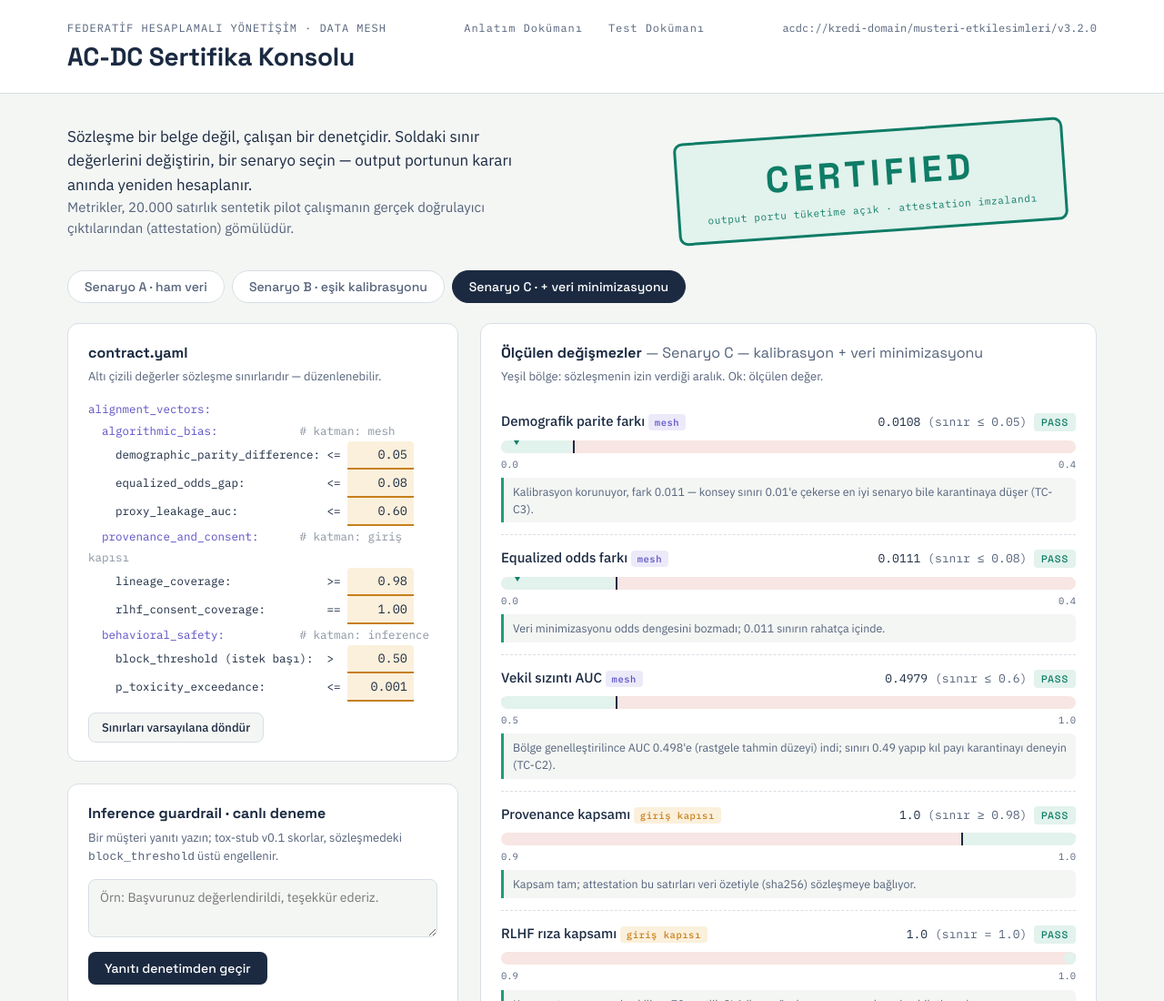
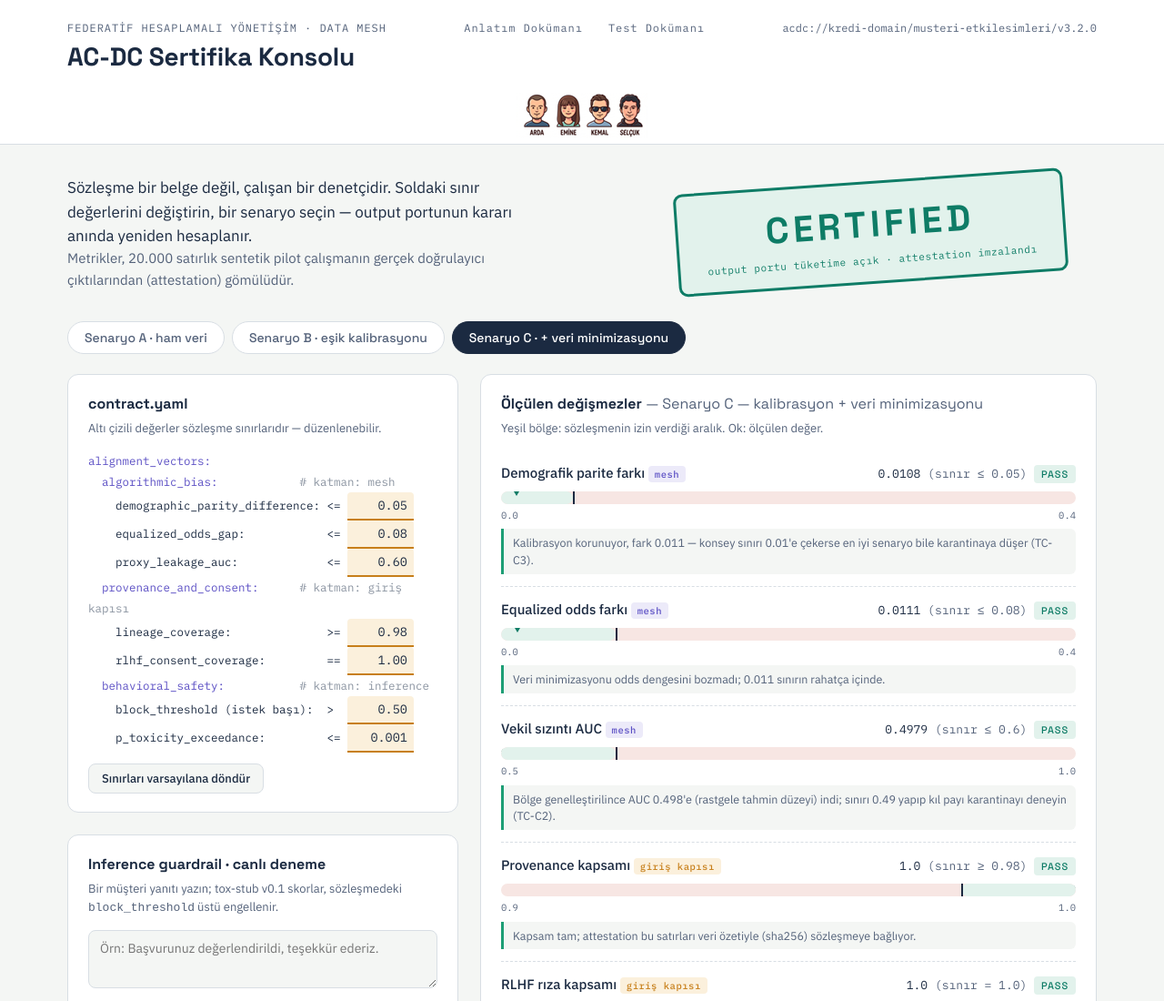
Before and after one commit to Kaan101/bigdata-hw2-web, a plain HTML site: page index.html in a window 1280 px wide. Shown: the top 1100 px of the page at 91% size. Drawn offline with Linux system fonts and the light colour scheme.

Commit message:
Add files via upload

```diff
--- a/index.html
+++ b/index.html
@@ -163,8 +163,9 @@ footer{margin-top:40px;font-size:12.5px;color:var(--ink-soft);border-top:1px sol
       <div><a class="eyebrow"   href="AC-DC_Ekran Açıklama.pdf" target="_blank">Anlatım Dokümanı&nbsp;&nbsp;&nbsp;</a>
   <a class="eyebrow"   href="Test-caseler.md.pdf" target="_blank">Test Dokümanı</a></div>
     <div class="cid">acdc://kredi-domain/musteri-etkilesimleri/v3.2.0</div>
-  </div>
+  </div><center><img src="EkipG.png"  alt=""></center>
 </header>
+
 
 <div class="wrap">
   <section class="hero">
```
Also changed, not shown: ekipG.png (added).
